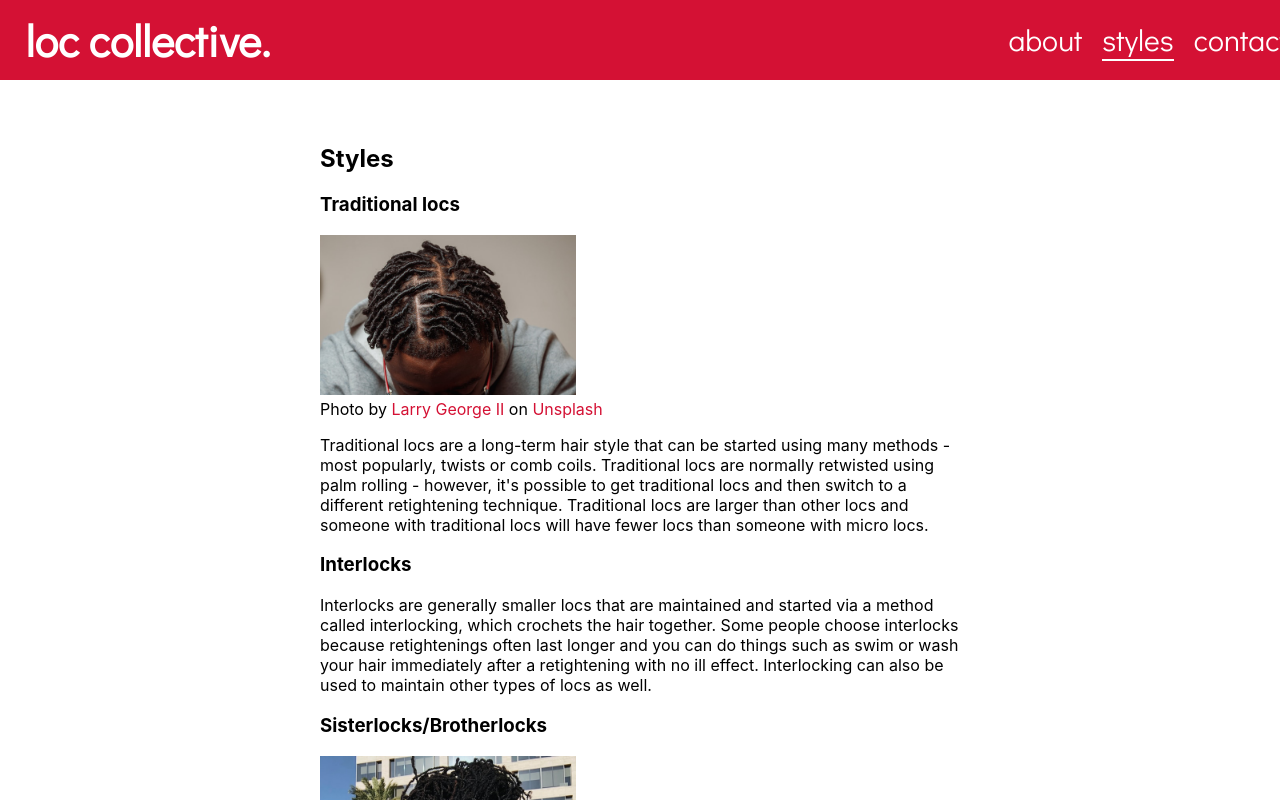
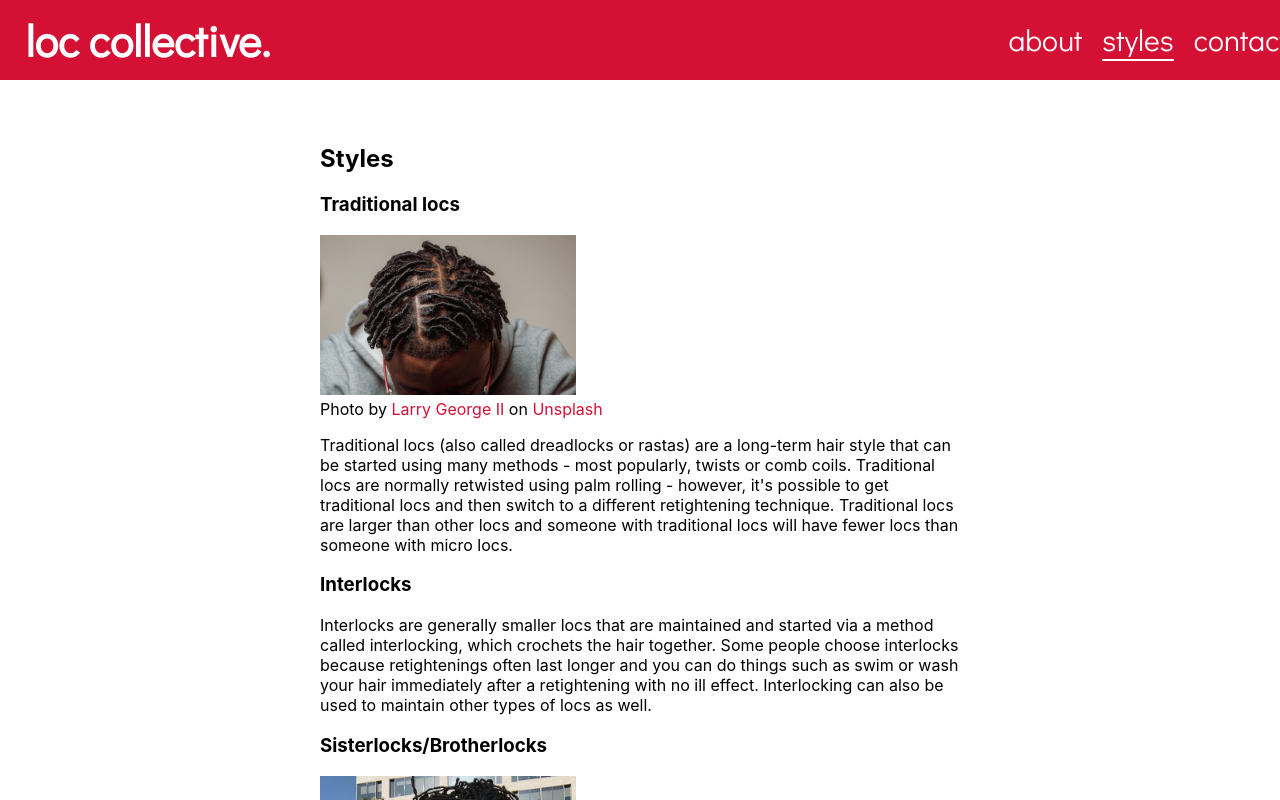
Before and after one commit to garnetred/loc-collective, a React (Create React App) app: page /styles in a window 1280 px wide. Shown: the top 800 px of the page. Built offline with nearby package versions, Linux system fonts and the light colour scheme.

Commit message:
Add google tag and fix typo

```diff
--- a/public/index.html
+++ b/public/index.html
@@ -1,6 +1,20 @@
 <!DOCTYPE html>
 <html lang="en-US">
+  <!-- Google Analytics tag -->
   <head>
+    <script
+      async
+      src="https://www.googletagmanager.com/gtag/js?id=G-2YFZ2NH7DW"
+    ></script>
+    <script>
+      window.dataLayer = window.dataLayer || [];
+      function gtag() {
+        dataLayer.push(arguments);
+      }
+      gtag('js', new Date());
+
+      gtag('config', 'G-2YFZ2NH7DW');
+    </script>
     <meta charset="utf-8" />
     <link rel="icon" href="%PUBLIC_URL%/favicon.ico" />
     <link rel="canonical" href="https://loccollective.com" />
--- a/src/Components/About/About.js
+++ b/src/Components/About/About.js
@@ -23,9 +23,8 @@ const About = () => {
           the following areas:
         </p>
         <ul>
-          <li>traditional locs (also called dreadlocks)</li>
+          <li>traditional locs</li>
           <li>sisterlocks</li>
-          <li>brotherlocks</li>
           <li>brotherlocks</li>
           <li>interlocks</li>
           <li>microlocs</li>
--- a/src/Components/Styles/Styles.js
+++ b/src/Components/Styles/Styles.js
@@ -29,13 +29,13 @@ const Styles = () => {
       </figure>
       <section className="style-info">
         <p className="style-paragraph">
-          Traditional locs are a long-term hair style that can be started using
-          many methods - most popularly, twists or comb coils. Traditional locs
-          are normally retwisted using palm rolling - however, it's possible to
-          get traditional locs and then switch to a different retightening
-          technique. Traditional locs are larger than other locs and someone
-          with traditional locs will have fewer locs than someone with micro
-          locs.
+          Traditional locs (also called dreadlocks or rastas) are a long-term
+          hair style that can be started using many methods - most popularly,
+          twists or comb coils. Traditional locs are normally retwisted using
+          palm rolling - however, it's possible to get traditional locs and then
+          switch to a different retightening technique. Traditional locs are
+          larger than other locs and someone with traditional locs will have
+          fewer locs than someone with micro locs.
         </p>
       </section>
       <h3 className="style-header">Interlocks</h3>
```
